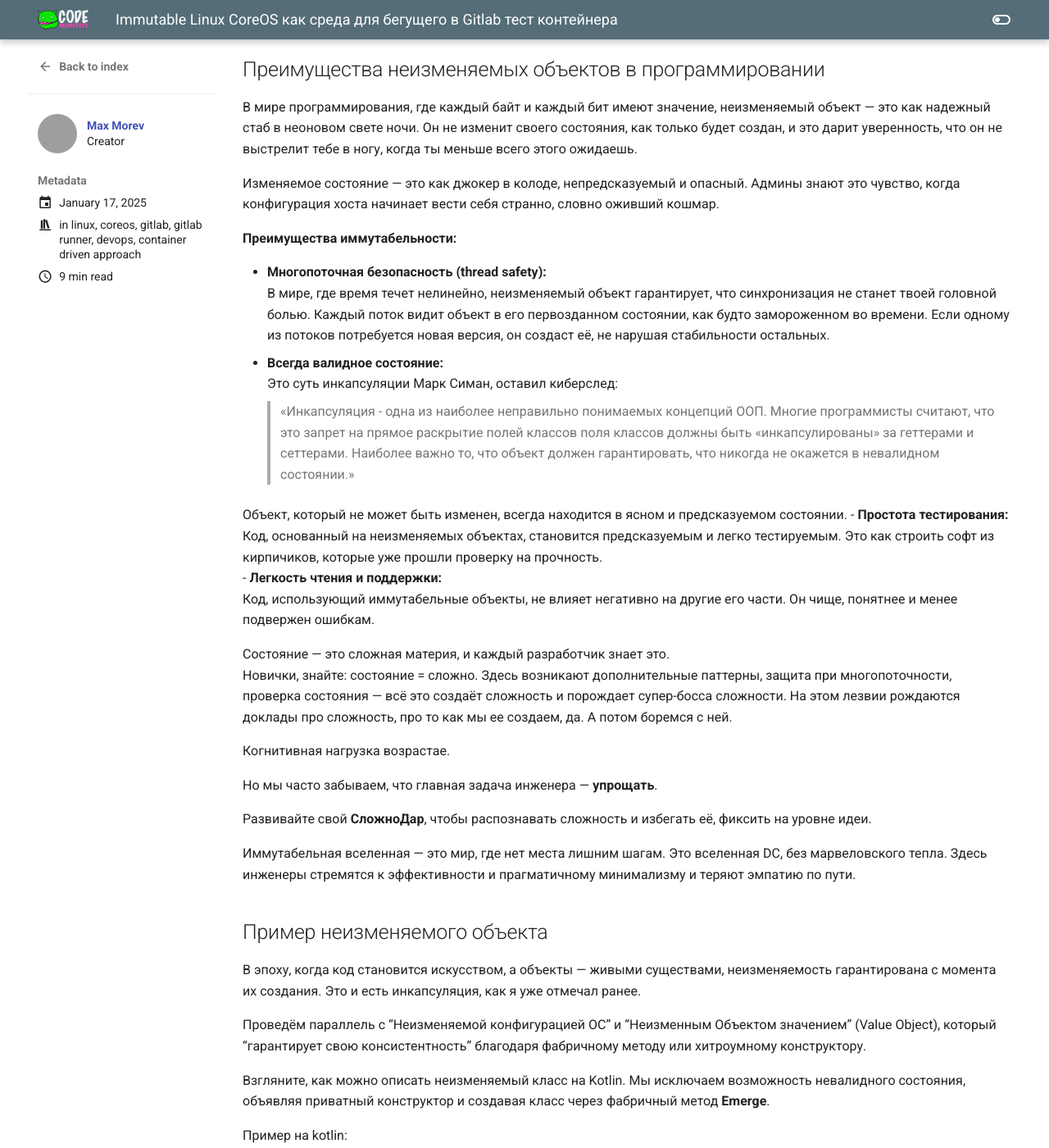
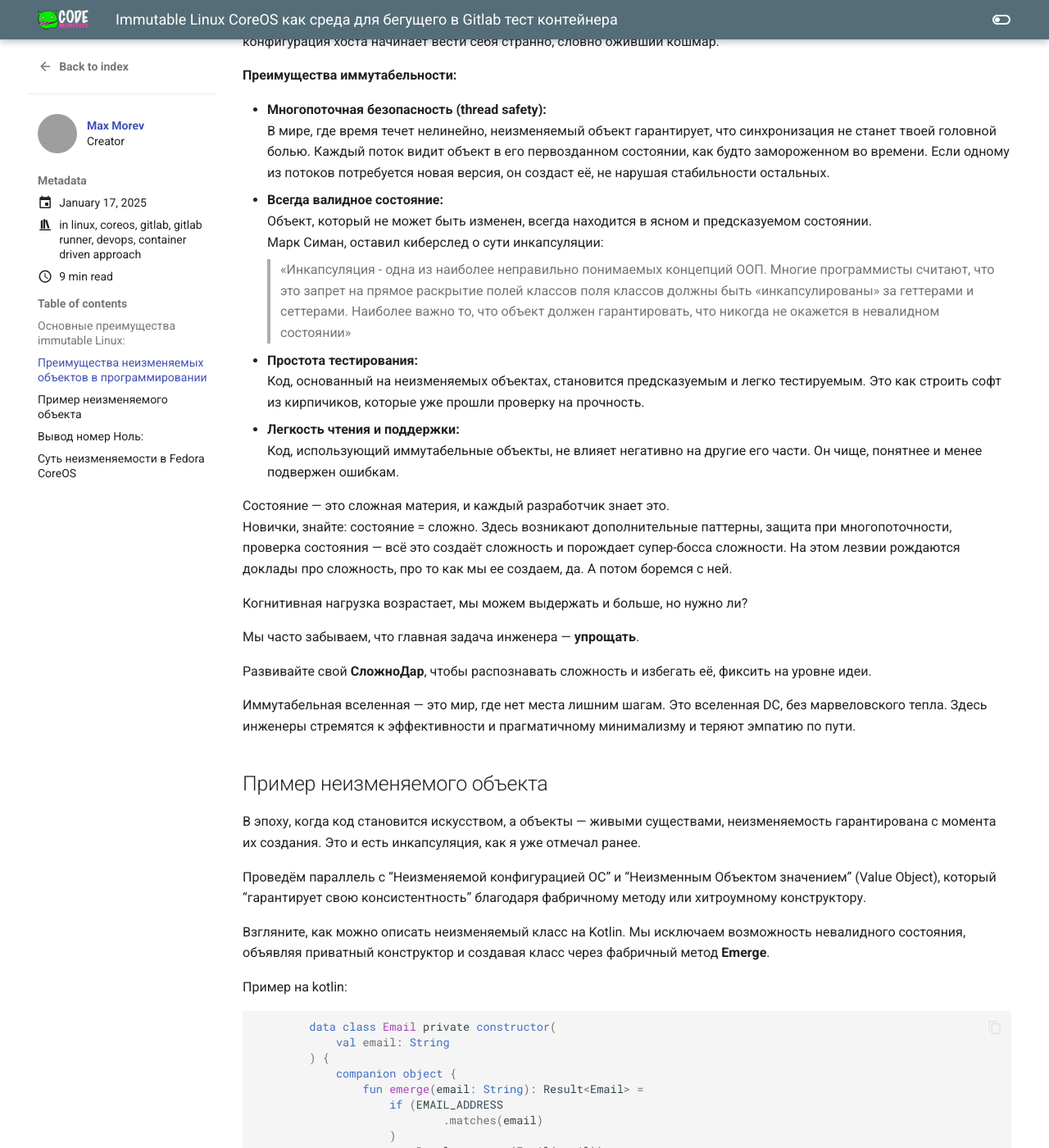
Before and after one commit to codemonstersteam/web-book, an MkDocs documentation site: the page built from docs/blog/posts/immutable-linux-coreos.md, in a window 1280 px wide and 1400 px high, scrolled down 2111 px. Shown: the whole window at 82% size. Built offline with MkDocs 1.6.1 and Material for MkDocs 9.7.7, drawn with Linux system fonts in a browser that asks for light colours; some of the changed text lies outside the part shown; grey boxes are pictures that could not be loaded.

Commit message:
Update immutable-linux-coreos.md

`````diff
--- a/docs/blog/posts/immutable-linux-coreos.md
+++ b/docs/blog/posts/immutable-linux-coreos.md
@@ -59,14 +59,6 @@
 <!-- more -->
 ---
 
-# Immutable null safety universe
-
-Прекрасная статья на [сайте о Flutter](https://dart.dev/null-safety/understanding-null-safety)
-Надеюсь она тебе поможет разобраться в преимуществе парадигмы без чертового null.
-Хотя, если ты читаешь это - тебе null уже не поможет. Тебя не остановить.
-
-> Неизменяемая установка - это простота, воспроизводимость.
-
 ## Основные преимущества immutable Linux:
 
 Инфраструктура описана файлами конфигурации и, как правило, хранится в гите.
@@ -97,11 +89,12 @@
 - **Многопоточная безопасность (thread safety):**
    В мире, где время течет нелинейно, неизменяемый объект гарантирует, что синхронизация не станет твоей головной болью. Каждый поток видит объект в его первозданном состоянии, как будто замороженном во времени. Если одному из потоков потребуется новая версия, он создаст её, не нарушая стабильности остальных.
 - **Всегда валидное состояние:**
-   Это суть инкапсуляции
-   Марк Симан, оставил киберслед:
-   > «Инкапсуляция - одна из наиболее неправильно понимаемых концепций ООП. Многие программисты считают, что это запрет на прямое раскрытие полей классов поля классов должны быть «инкапсулированы» за геттерами и сеттерами. Наиболее важно то, что объект должен гарантировать, что никогда не окажется в невалидном состоянии.»
-
-   Объект, который не может быть изменен, всегда находится в ясном и предсказуемом состоянии.
+      Объект, который не может быть изменен, всегда находится в ясном и предсказуемом состоянии.
+   Марк Симан, оставил киберслед о сути инкапсуляции:
+   > «Инкапсуляция - одна из наиболее неправильно понимаемых концепций ООП.
+   Многие программисты  считают, что это запрет на прямое раскрытие полей классов
+   поля классов должны быть «инкапсулированы» за геттерами и сеттерами.
+   Наиболее важно то, что объект должен гарантировать, что никогда не окажется в невалидном состоянии»
 - **Простота тестирования:**
    Код, основанный на неизменяемых объектах, становится предсказуемым и легко тестируемым. Это как строить софт из кирпичиков, которые уже прошли проверку на прочность.
 - **Легкость чтения и поддержки:**
@@ -113,13 +106,14 @@
 Здесь возникают дополнительные паттерны, защита при многопоточности, проверка состояния — всё это создаёт сложность и порождает супер-босса сложности.
 На этом лезвии рождаются доклады про сложность, про то как мы ее создаем, да. А потом боремся с ней.
 
-Когнитивная нагрузка возрастае.
+Когнитивная нагрузка возрастает, мы можем выдержать и больше, но нужно ли?
 
-Но мы часто забываем, что главная задача инженера — **упрощать**.
+Мы часто забываем, что главная задача инженера — **упрощать**.
 
 Развивайте свой **СложноДар**, чтобы распознавать сложность и избегать её, фиксить на уровне идеи.
 
 Иммутабельная вселенная — это мир, где нет места лишним шагам. Это вселенная DC, без марвеловского тепла. Здесь инженеры стремятся к эффективности и прагматичному минимализму и теряют эмпатию по пути.
+
 
 ## Пример неизменяемого объекта
 
@@ -196,7 +190,6 @@
     }
 }
 ````
-
 
 ## Вывод номер Ноль:
 В царстве кода, где инфраструктура и классы становятся живыми и дышащими сущностями, используйте неизменяемые объекты как основу своей тактики.
`````
Also changed, not shown: other parts of docs/blog/posts/immutable-linux-coreos.md (+1 -1 lines).
